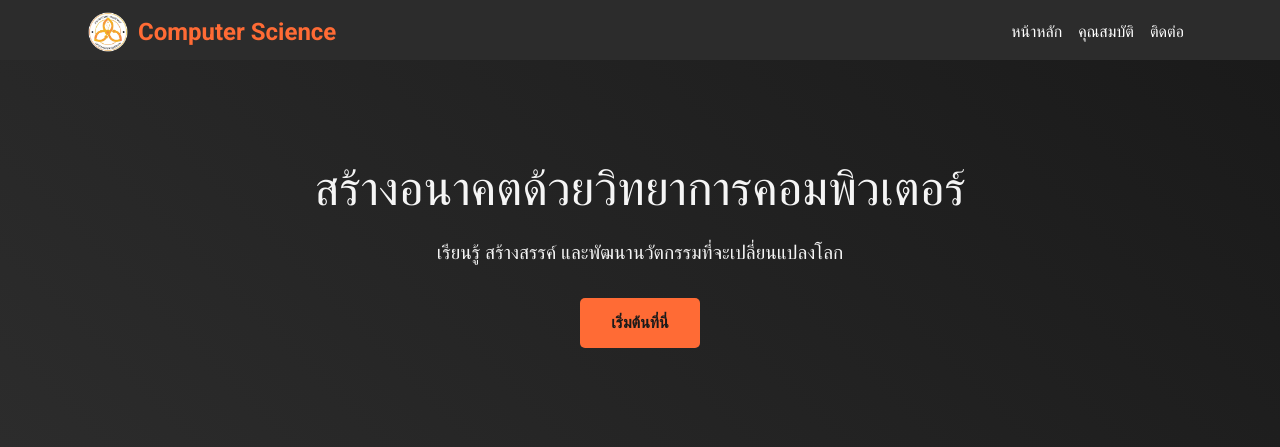
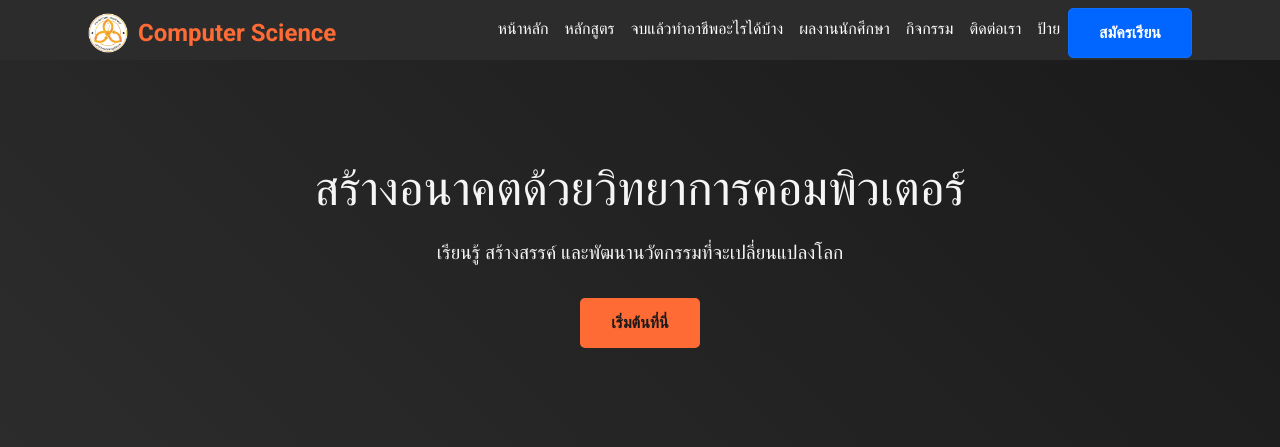
Before and after one commit to Godtasan552/promote_comsci, a Django app: page / in a window 1280 px wide. Shown: the top 447 px of the page. Run offline with Django 5.2, Linux system fonts and the light colour scheme.

Commit message:
add button subscriber

```diff
--- a/static/css/style.css
+++ b/static/css/style.css
@@ -44,7 +44,8 @@ nav {
 /* ปุ่มเมนูใน navbar */
 .navbar-toggler {
     color: white; /* สีพื้นหลังของปุ่มเมนู */
-    border: white; /* ไม่มีกรอบ */
+    border:2px solid var(--color-orange); /* ไม่มีกรอบ */
+    border-radius: 5px;
 }
 
 /* สไตล์ของลิงก์ใน navbar */
@@ -103,6 +104,10 @@ h1 {
 .btn:hover {
     transform: translateY(-3px);
     box-shadow: 0 5px 15px rgba(255, 107, 53, 0.4);
+}
+.btn-primary{
+    background-color:#0066FF;
+    color: white;
 }
 
 .features {
--- a/static/js/javascript.js
+++ b/static/js/javascript.js
@@ -8,3 +8,8 @@
             navbar.classList.remove('scrolled');
         }
     });
+
+    function redirectTo(url){
+        window.location.href = url;
+
+    }
--- a/templates/index.html
+++ b/templates/index.html
@@ -1,3 +1,5 @@
+
+
 <!DOCTYPE html>
 <html lang="th">
   <head>
@@ -49,16 +51,30 @@
                 <a class="nav-link" href="#home">หน้าหลัก</a>
               </li>
               <li class="nav-item">
-                <a class="nav-link" href="#features">คุณสมบัติ</a>
+                <a class="nav-link" href="#features">หลักสูตร</a>
               </li>
               <li class="nav-item">
-                <a class="nav-link" href="#contact">ติดต่อ</a>
+                <a class="nav-link" href="#contact">จบแล้วทำอาชีพอะไรได้บ้าง</a>
               </li>
+              <li class="nav-item">
+                <a class="nav-link" href="#contact">ผลงานนักศึกษา</a>
+              </li>
+              <li class="nav-item">
+                <a class="nav-link" href="#contact">กิจกรรม</a>
+              </li>
+              <li class="nav-item">
+                <a class="nav-link" href="#contact">ติดต่อเรา</a>
+              </li>
+              <li class="nav-item">
+                <a class="nav-link" href="#contact">ป้าย</a>
+              </li>
+              <button type="button" class="btn btn-primary" onclick="redirectTo('https://www.oass.sskru.ac.th/std.sskru/s1.html?fbclid=IwAR2S1BxOZNeff9TkRAGmhRp3tchZbF61JbWnWK73VlBNTO4Z4aZnYzwc4lw')">สมัครเรียน</button>
             </ul>
           </div>
         </div>
       </nav>
     </header>
+
 
     <section class="hero" id="home">
       <div class="container">
@@ -95,6 +111,8 @@
         <p>&copy; 2024 สาขาวิทยาการคอมพิวเตอร์. สร้างด้วยความเท่ 🤘</p>
       </div>
     </footer>
+
+
     <script src="static\js\javascript.js"></script>
   </body>
 </html>
```
Also changed, not shown: static/image/pro.jpg (added), templates/base.html (deleted).
